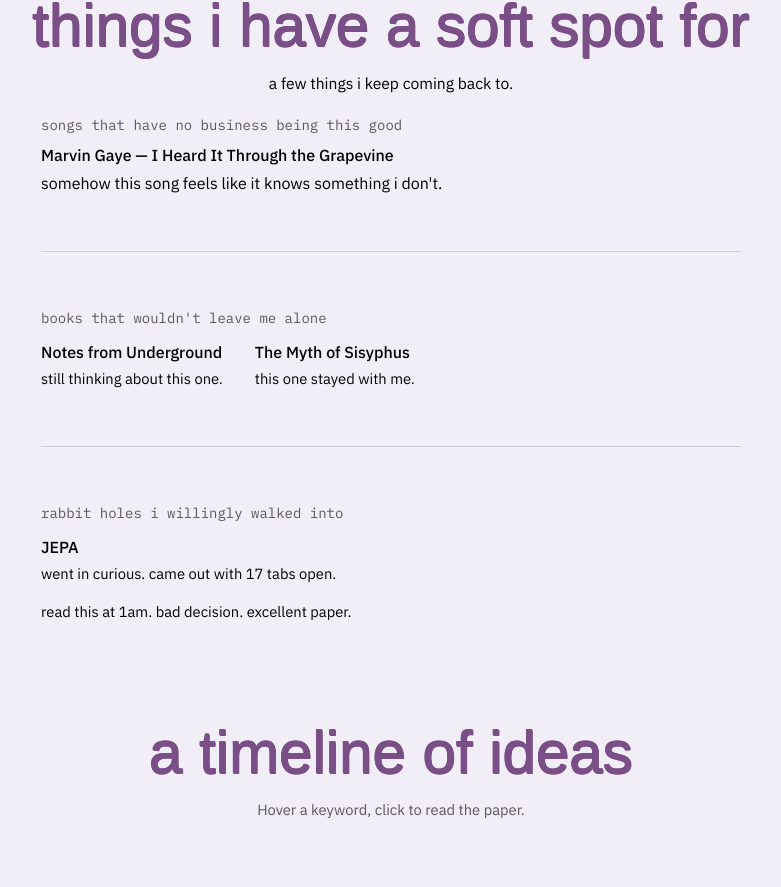
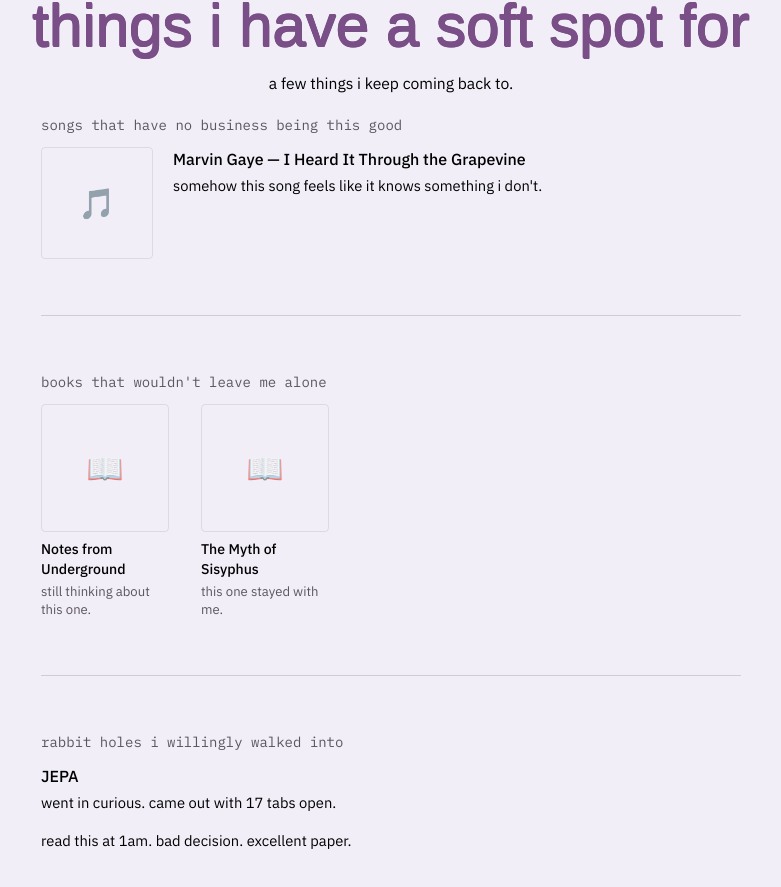
Before and after one commit to pranathi000/portfolio, a Next.js app: page / in a window 1280 px wide. Shown: the part 4552-5439 px from the top of the page, without its empty margins (259-1040 px from the left). Built offline with nearby package versions, Linux system fonts and the light colour scheme; a web font is replaced by a local one.

Commit message:
Update ThingsILove.tsx

```diff
--- a/components/ThingsILove.tsx
+++ b/components/ThingsILove.tsx
@@ -10,22 +10,69 @@ export default function ThingsILove() {
       centered
     >
       <div className="max-w-prose mx-auto text-left space-y-14">
+        {/* SONG — square poster, click to listen */}
         <div>
-          <div className="font-mono text-sm text-faint mb-2">songs that have no business being this good</div>
-          <div className="font-medium">{lovedSong.artist} — {lovedSong.title}</div>
-          <p className="mt-1">{lovedSong.note}</p>
-          {lovedSong.link && <a href={lovedSong.link} target="_blank" rel="noopener" className="inline-block mt-2">[ listen → ]</a>}
+          <div className="font-mono text-sm text-faint mb-3">songs that have no business being this good</div>
+          <div className="flex gap-5 items-start">
+            {lovedSong.link ? (
+              <a href={lovedSong.link} target="_blank" rel="noopener" className="shrink-0 block">
+                <div className="w-28 h-28 border border-black rounded overflow-hidden flex items-center justify-center text-3xl bg-black/5 hover:opacity-80 transition-opacity">
+                  {lovedSong.cover ? (
+                    // eslint-disable-next-line @next/next/no-img-element
+                    <img src={lovedSong.cover} alt={lovedSong.title} className="w-full h-full object-cover" />
+                  ) : (
+                    "🎵"
+                  )}
+                </div>
+              </a>
+            ) : (
+              <div className="w-28 h-28 border border-rule rounded overflow-hidden flex items-center justify-center text-3xl opacity-60 shrink-0">
+                {lovedSong.cover ? (
+                  // eslint-disable-next-line @next/next/no-img-element
+                  <img src={lovedSong.cover} alt={lovedSong.title} className="w-full h-full object-cover" />
+                ) : (
+                  "🎵"
+                )}
+              </div>
+            )}
+            <div>
+              <div className="font-medium">{lovedSong.artist} — {lovedSong.title}</div>
+              <p className="mt-1 text-[0.92rem]">{lovedSong.note}</p>
+            </div>
+          </div>
         </div>
 
         <hr className="border-rule" />
 
+        {/* BOOKS — square posters, click through to Amazon */}
         <div>
           <div className="font-mono text-sm text-faint mb-3">books that wouldn&apos;t leave me alone</div>
           <div className="flex flex-wrap gap-8">
             {lovedBooks.map((b) => (
-              <div key={b.title}>
-                <div className="font-medium">{b.title}</div>
-                <p className="mt-1 text-[0.92rem]">{b.note}</p>
+              <div key={b.title} className="w-32">
+                {b.amazon ? (
+                  <a href={b.amazon} target="_blank" rel="noopener" className="block">
+                    <div className="w-32 h-32 border border-black rounded overflow-hidden flex items-center justify-center text-3xl bg-black/5 hover:opacity-80 transition-opacity">
+                      {b.cover ? (
+                        // eslint-disable-next-line @next/next/no-img-element
+                        <img src={b.cover} alt={b.title} className="w-full h-full object-cover" />
+                      ) : (
+                        "📖"
+                      )}
+                    </div>
+                  </a>
+                ) : (
+                  <div className="w-32 h-32 border border-rule rounded overflow-hidden flex items-center justify-center text-3xl opacity-60">
+                    {b.cover ? (
+                      // eslint-disable-next-line @next/next/no-img-element
+                      <img src={b.cover} alt={b.title} className="w-full h-full object-cover" />
+                    ) : (
+                      "📖"
+                    )}
+                  </div>
+                )}
+                <div className="font-medium text-[0.88rem] mt-2 leading-snug">{b.title}</div>
+                <p className="mt-1 text-[0.82rem] text-faint leading-snug">{b.note}</p>
               </div>
             ))}
           </div>
```
